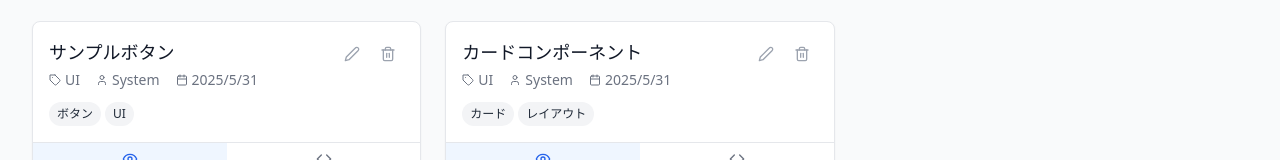
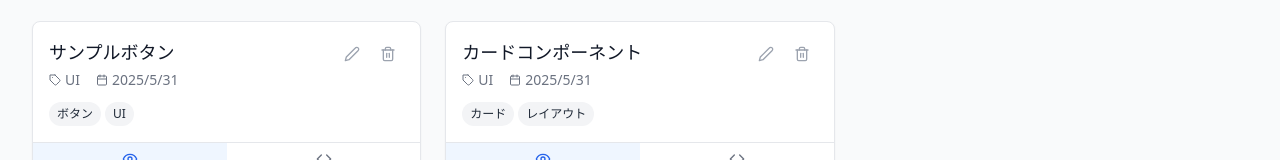
Before and after one commit to tom-wat/component-management, a React (Vite) app: page / in a window 1280 px wide. Shown: the part 132-292 px from the top of the page. Built offline with nearby package versions, Linux system fonts and the light colour scheme; no server answers.

Commit message:
ユーザー非表示

```diff
--- a/src/components/ComponentCard.tsx
+++ b/src/components/ComponentCard.tsx
@@ -1,5 +1,5 @@
 import React, { useState } from 'react';
-import { Edit2, Trash2, Copy, Code, Calendar, User, Tag, Eye } from 'lucide-react';
+import { Edit2, Trash2, Copy, Code, Calendar, Tag, Eye } from 'lucide-react';
 import { Component } from '../types';
 import { copyToClipboard, formatDateSimple } from '../utils/helpers';
 import { ComponentPreview } from './ComponentPreview';
@@ -47,10 +47,6 @@ export const ComponentCard: React.FC<ComponentCardProps> = ({
               <span className="inline-flex items-center shrink-0">
                 <Tag className="h-3 w-3 mr-1" />
                 {component.category}
-              </span>
-              <span className="inline-flex items-center shrink-0">
-                <User className="h-3 w-3 mr-1" />
-                {component.author}
               </span>
               <span className="inline-flex items-center shrink-0">
                 <Calendar className="h-3 w-3 mr-1" />
--- a/src/components/ComponentViewer.tsx
+++ b/src/components/ComponentViewer.tsx
@@ -42,7 +42,6 @@ export const ComponentViewer: React.FC<ComponentViewerProps> = ({
             </h2>
             <div className="flex items-center space-x-4 mt-1 text-sm text-gray-500">
               <span>{component.category}</span>
-              <span>作成者: {component.author}</span>
               <span>更新日: {formatDateSimple(component.updatedAt)}</span>
             </div>
             {component.tags.length > 0 && (
```
